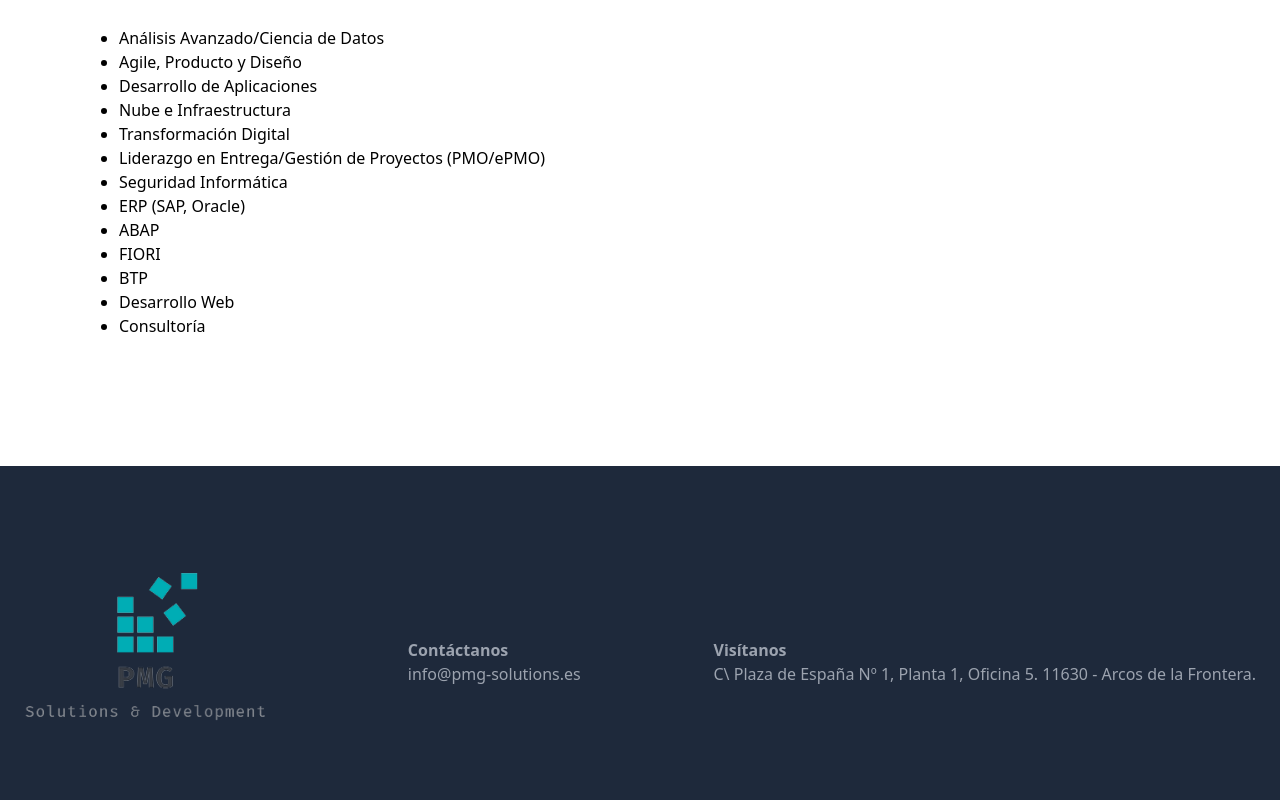
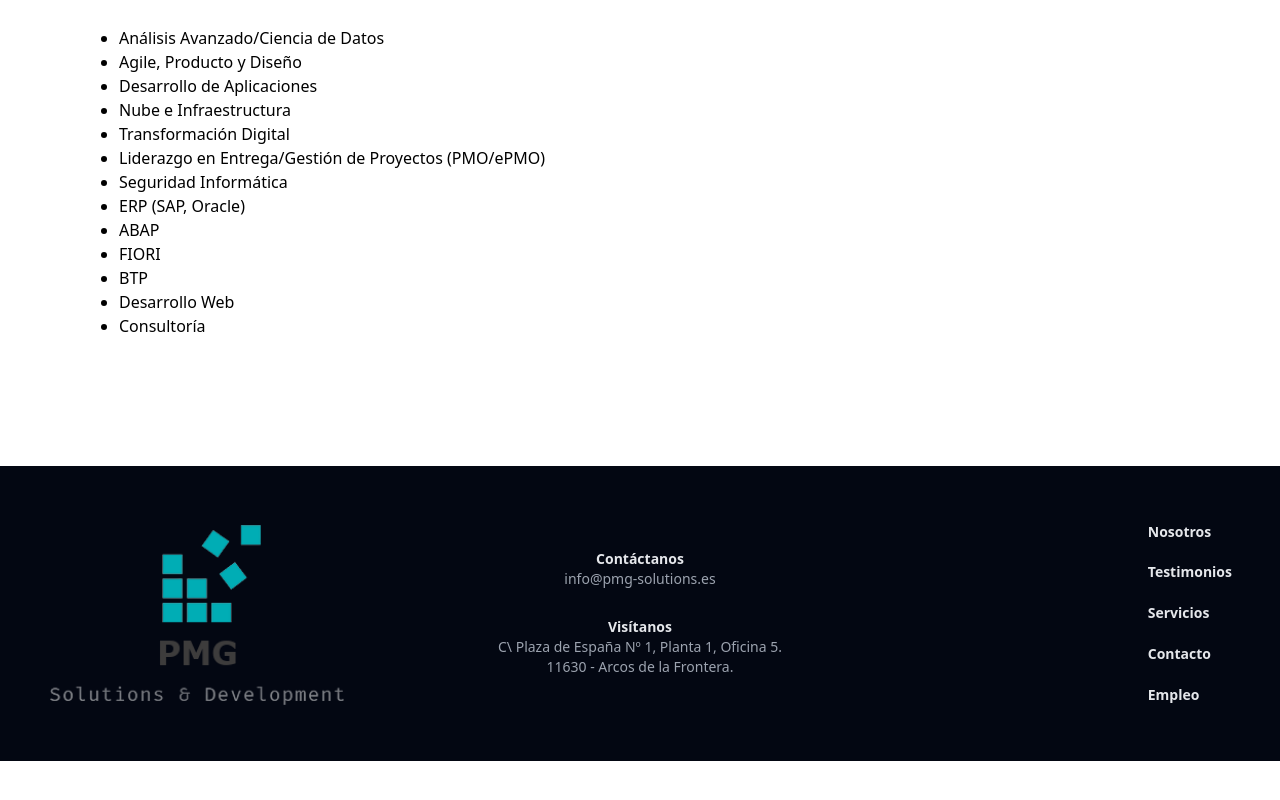
Before and after one commit to beMimg/PMG, a React (Create React App) app: page / in a window 1280 px wide. Shown: the part 2477-3277 px from the top of the page. After the commit the page ends 3238 px from the top, so only its background shows below. Built offline with nearby package versions, Linux system fonts and the light colour scheme.

Commit message:
Add style to footer

```diff
--- a/src/components/footer/Footer.tsx
+++ b/src/components/footer/Footer.tsx
@@ -1,21 +1,31 @@
 import React from "react";
 import logo from "../../assets/logo/logo_pmg2-removebg-preview.png";
+import { Link } from "react-router-dom";
 
 const Footer = () => {
   return (
-    <footer className=" bg-slate-800 p-6 py-24 text-gray-400">
-      <div className="mx-auto flex max-w-7xl  flex-col justify-between gap-12 md:flex-row md:items-center">
-        <img src={logo} alt="PMG company" className="h-[200px] self-center" />
-        <div>
-          <p className="font-bold">Contáctanos</p>
-          <p>info@pmg-solutions.es</p>
+    <footer className="  bg-gray-950 p-6 py-14 ">
+      <div className="mx-auto flex max-w-7xl flex-col items-center gap-12 px-6 text-sm md:grid md:grid-cols-3">
+        <img src={logo} alt="PMG company" className=" w-[300px] self-center" />
+        <div className="flex h-full w-full flex-row items-start justify-evenly justify-self-center text-center text-gray-400 md:flex-col md:items-center ">
+          <div>
+            <p className="font-bold text-gray-200">Contáctanos</p>
+            <p>info@pmg-solutions.es</p>
+          </div>
+          <div>
+            <p className="font-bold text-gray-200">Visítanos</p>
+            <p>
+              C\ Plaza de España Nº 1, Planta 1, Oficina 5.
+              <br /> 11630 - Arcos de la Frontera.
+            </p>
+          </div>
         </div>
-        <div>
-          <p className="font-bold">Visítanos</p>
-          <p>
-            C\ Plaza de España Nº 1, Planta 1, Oficina 5. 11630 - Arcos de la
-            Frontera.
-          </p>
+        <div className="flex h-full w-full flex-row justify-between justify-self-end font-semibold text-gray-200 md:w-min md:flex-col ">
+          <Link to="nosotros">Nosotros</Link>
+          <Link to="testimonios">Testimonios</Link>
+          <Link to="servicios">Servicios</Link>
+          <Link to="contacto">Contacto</Link>
+          <Link to="empleo">Empleo</Link>
         </div>
       </div>
     </footer>
```
Also changed, not shown: src/assets/logo/logo_pmg2-removebg-preview.png.
